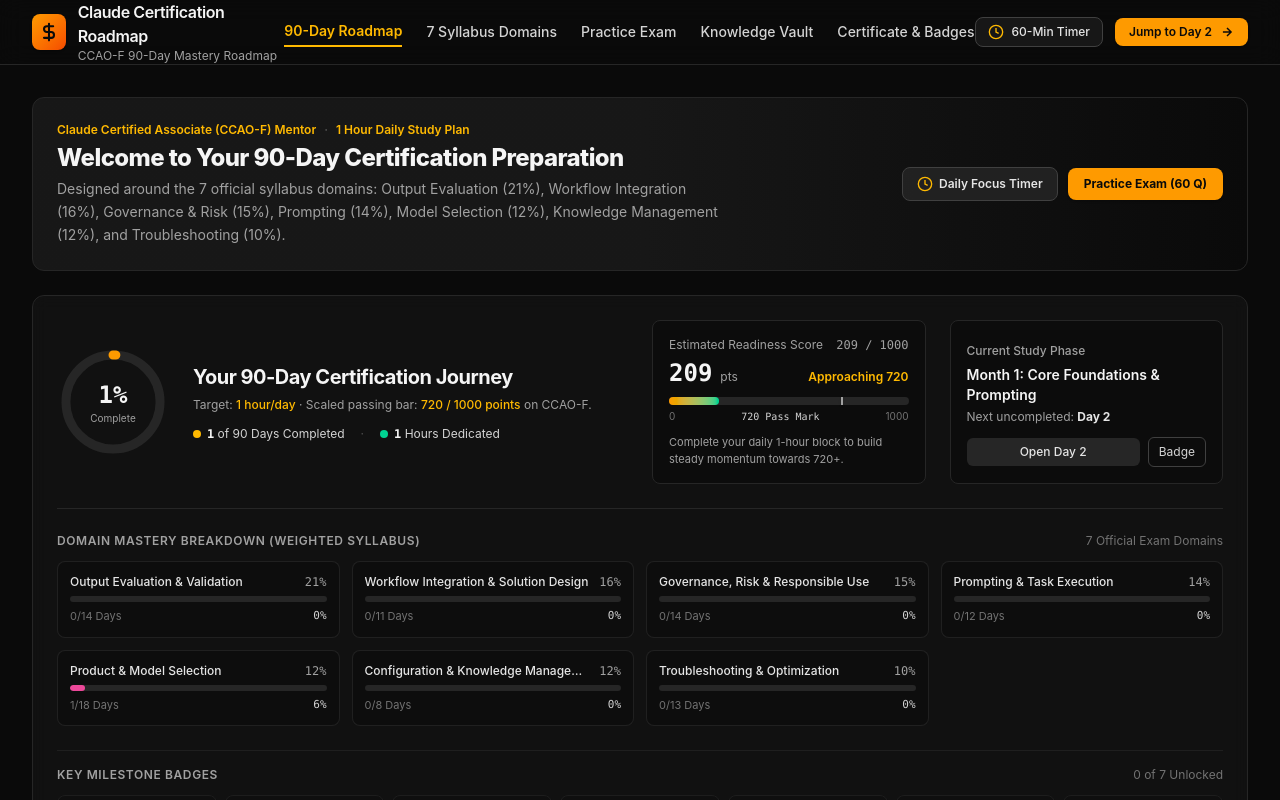
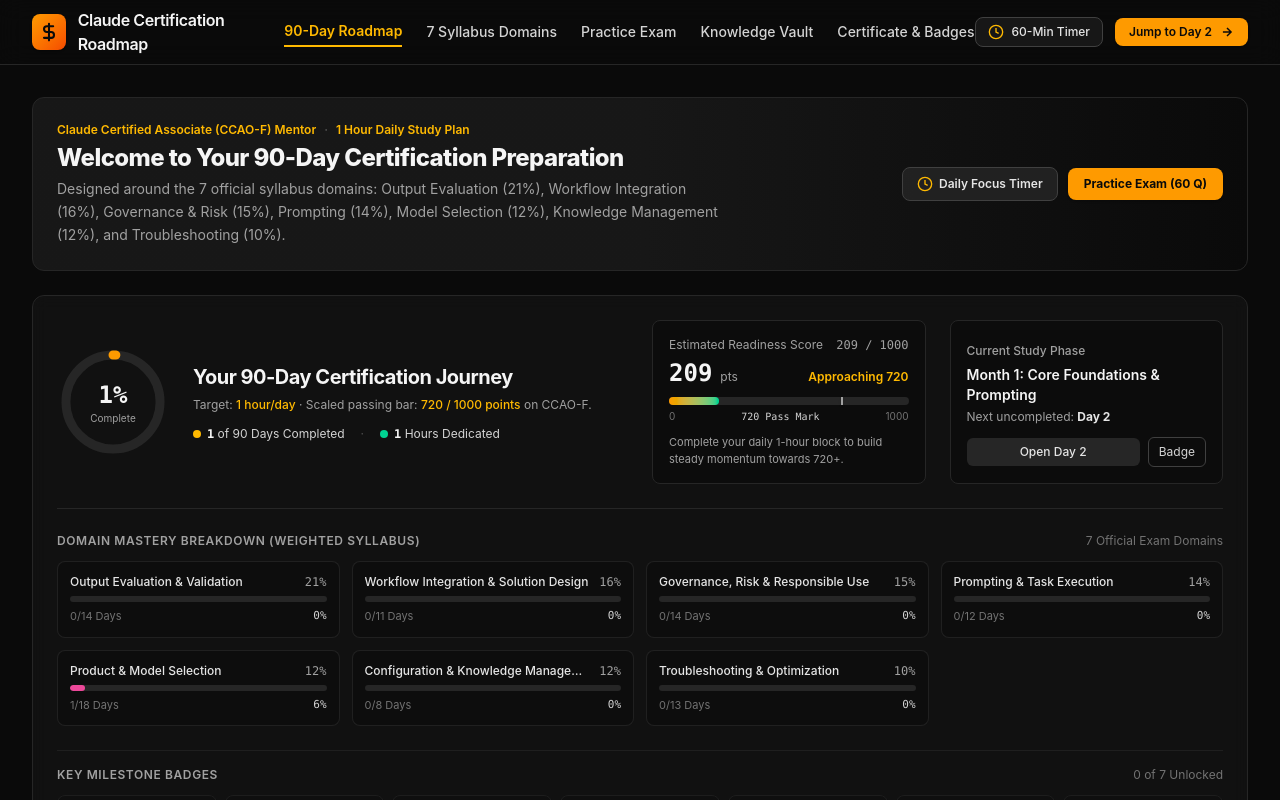
Before and after one commit to Ankit11191/ClaudeAssociateCertification, a React (Vite) app: page / in a window 1280 px wide. Shown: the top 800 px of the page. Built offline with nearby package versions, Linux system fonts and the light colour scheme.

Commit message:
Header name Change

```diff
--- a/src/components/Header.tsx
+++ b/src/components/Header.tsx
@@ -32,9 +32,6 @@
           >
             <span className="block text-base font-semibold tracking-tight text-neutral-100 group-hover:text-amber-400 transition-colors">
               Claude Certification Roadmap
-            </span>
-            <span className="block text-xs text-neutral-400">
-              CCAO-F 90-Day Mastery Roadmap
             </span>
           </button>
         </div>
```
